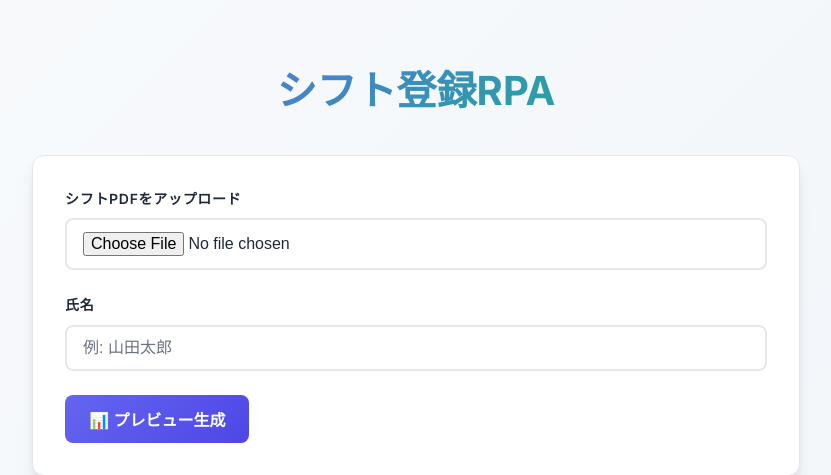
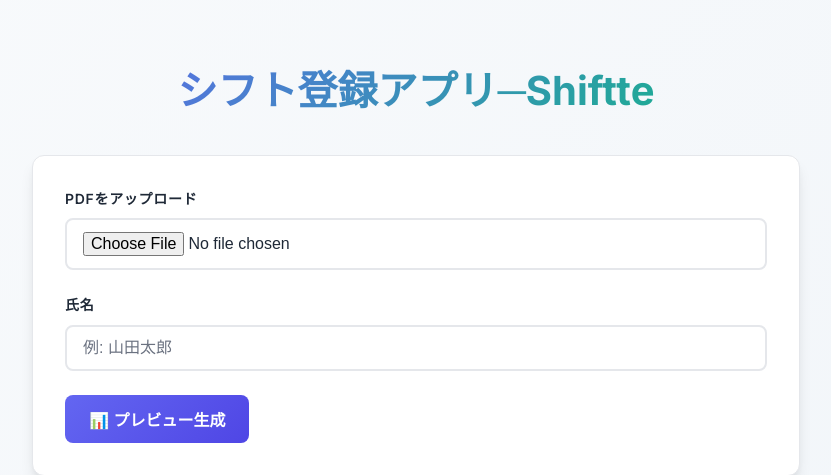
Before and after one commit to latelatte/shiftte, a FastAPI app: page / in a window 1280 px wide. Shown: the top 475 px of the page, without its empty margins (224-1055 px from the left). Run offline with FastAPI, Linux system fonts and the light colour scheme.

Commit message:
style: Update UI branding on index page

```diff
--- a/app/templates/index.html
+++ b/app/templates/index.html
@@ -3,7 +3,7 @@
 <head>
   <meta charset="UTF-8" />
   <meta name="viewport" content="width=device-width, initial-scale=1.0" />
-  <title>シフト登録RPA - PoC</title>
+  <title>Shiftte</title>
   <link rel="stylesheet" href="/static/style.css" />
   <link rel="preconnect" href="https://fonts.googleapis.com">
   <link rel="preconnect" href="https://fonts.gstatic.com" crossorigin>
@@ -11,12 +11,12 @@
 </head>
 <body>
   <div class="container">
-    <h1>シフト登録RPA</h1>
+    <h1>シフト登録アプリ─Shiftte</h1>
 
     <div class="card">
       <form action="/api/upload" method="post" enctype="multipart/form-data">
         <div class="form-group">
-          <label for="file">シフトPDFをアップロード</label>
+          <label for="file">PDFをアップロード</label>
           <input type="file" id="file" name="file" accept="application/pdf" required />
         </div>
 
```
